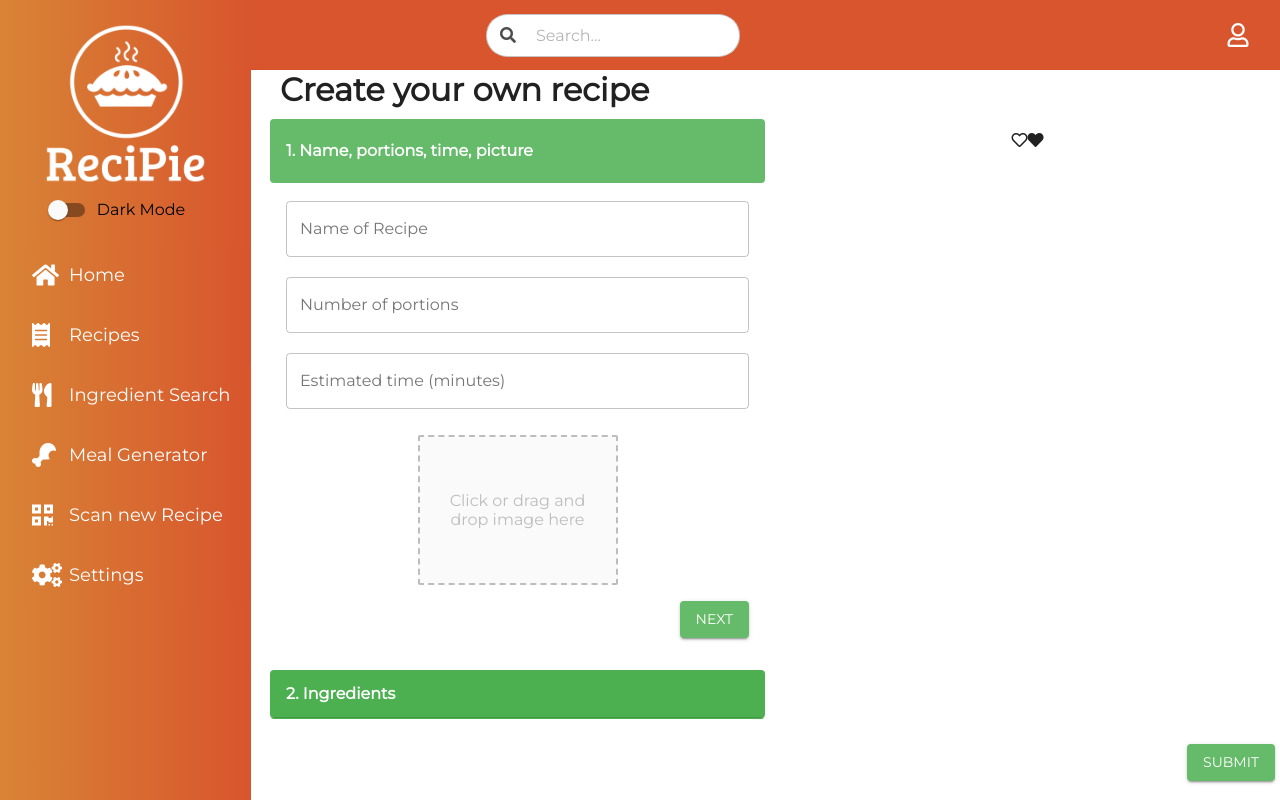
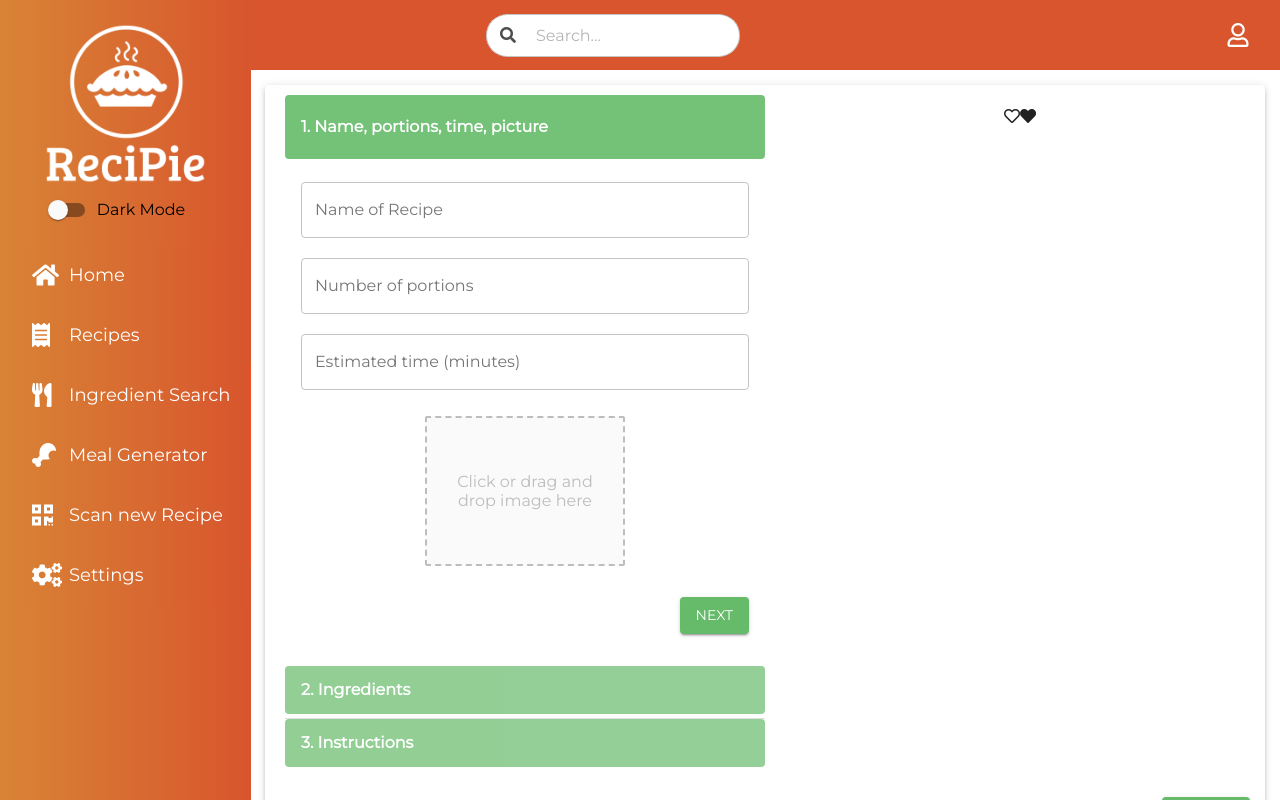
Before and after one commit to SqueakyNinja/ReciPie, a React (Create React App) app in the folder client/: page /recipes/add in a window 1280 px wide. Built offline with nearby package versions, Linux system fonts and the light colour scheme; sample sign-in values are in the browser's storage.

Commit message:
Update styling CreateRecipe comp. (paper, colors etc).

```diff
--- a/client/src/pages/Recipes/CreateRecipe/index.module.scss
+++ b/client/src/pages/Recipes/CreateRecipe/index.module.scss
@@ -1,18 +1,18 @@
-@import "../../../app.global.scss";
+@import '../../../app.global.scss';
 
 .root {
-  h1 {
-    margin-left: 20px;
-    padding-left: 10px;
-  }
+  .paper {
+    margin: 15px;
+
     .flexContainer {
       margin: 0 10px 0 10px;
       padding: 10px;
 
       .accordionHeader {
         background-color: $primaryHover;
+        opacity: 0.6;
         border-radius: 4px;
-      // margin: 0 5px 0 5px;
+        margin-bottom: 5px;
 
         .heading {
           font-weight: 600;
@@ -21,14 +21,16 @@
       }
 
       .accordionBox {
-      max-height: 75vh;
+        max-height: 85vh;
         overflow-y: auto;
+
+        .active {
+          background-color: $primary;
+          opacity: 0.9;
+        }
 
         > div {
           box-shadow: none;
-      }
-      .active {
-        background-color: $primary;
         }
 
         .steps {
@@ -41,7 +43,12 @@
             width: 100%;
           }
 
+          .editButton {
+            margin-top: 15px;
+          }
+
           .nextButton {
+            margin-top: 15px;
             width: 100%;
           }
 
@@ -69,11 +76,16 @@
       }
     }
   }
+}
 
 .submitButtonDiv {
   margin: 15px 5px 10px 5px;
   display: flex;
   justify-content: flex-end;
+
+  .submitButton {
+    margin: 0 10px 10px 0;
+  }
 }
 
 ///// ----- STEP 2 ----- /////
--- a/client/src/pages/Recipes/CreateRecipe/index.tsx
+++ b/client/src/pages/Recipes/CreateRecipe/index.tsx
@@ -5,7 +5,9 @@ import {
   AccordionSummary,
   Typography,
   Button,
+  Paper,
 } from '@material-ui/core';
+
 import styles from './index.module.scss';
 import Step1 from './Step1/Step1';
 import Step2 from './Step2/Step2';
@@ -73,9 +75,10 @@ const CreateRecipe = () => {
     }
     // eslint-disable-next-line react-hooks/exhaustive-deps
   }, [currentUser]);
+
   return (
     <div className={styles.root}>
-      <h1>Create your own recipe</h1>
+      <Paper elevation={3} className={styles.paper}>
         <div className={styles.flexContainer}>
           <div className={styles.accordionBox}>
             <Accordion
@@ -120,7 +123,9 @@ const CreateRecipe = () => {
                 aria-controls='panel2bh-content'
                 id='panel2bh-header'
               >
-              <Typography className={styles.heading}>2. Ingredients</Typography>
+                <Typography className={styles.heading}>
+                  2. Ingredients
+                </Typography>
               </AccordionSummary>
               <AccordionDetails>
                 <Step2
@@ -161,6 +166,7 @@ const CreateRecipe = () => {
             <RecipeDetails recipe={recipe} />
           </div>
         </div>
+
         {/* FlexContainer ends above */}
         <div className={styles.submitButtonDiv}>
           <Button
@@ -172,6 +178,7 @@ const CreateRecipe = () => {
             Submit
           </Button>
         </div>
+      </Paper>
     </div>
   );
 };
```
Lines whose indentation alone changed are shown as unchanged.
